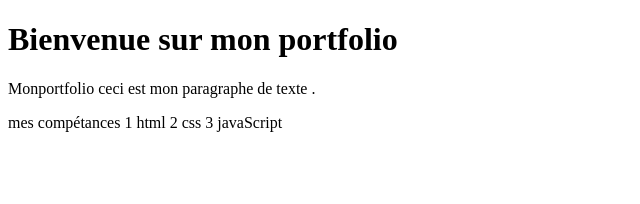
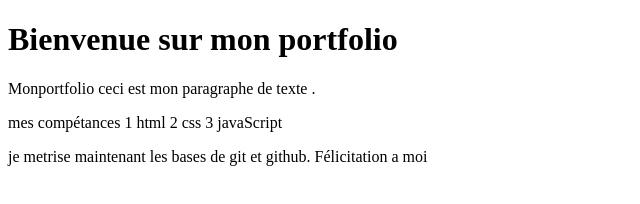
Before and after one commit to alphamadou05/MonPortfolio, a plain HTML site: page index.html in a window 1280 px wide. Shown: the whole page, without its empty margins (0-640 px from the left). Drawn offline with Linux system fonts and the light colour scheme.

Commit message:
Ajout de ma progression Git et GitHub

```diff
--- a/index.html
+++ b/index.html
@@ -18,5 +18,9 @@
         2 css
         3 javaScript
     </section>
+
+    <section>
+        <p>je metrise maintenant les bases de git et github. Félicitation a moi</p>
+    </section>
 </body>
 </html>
```
